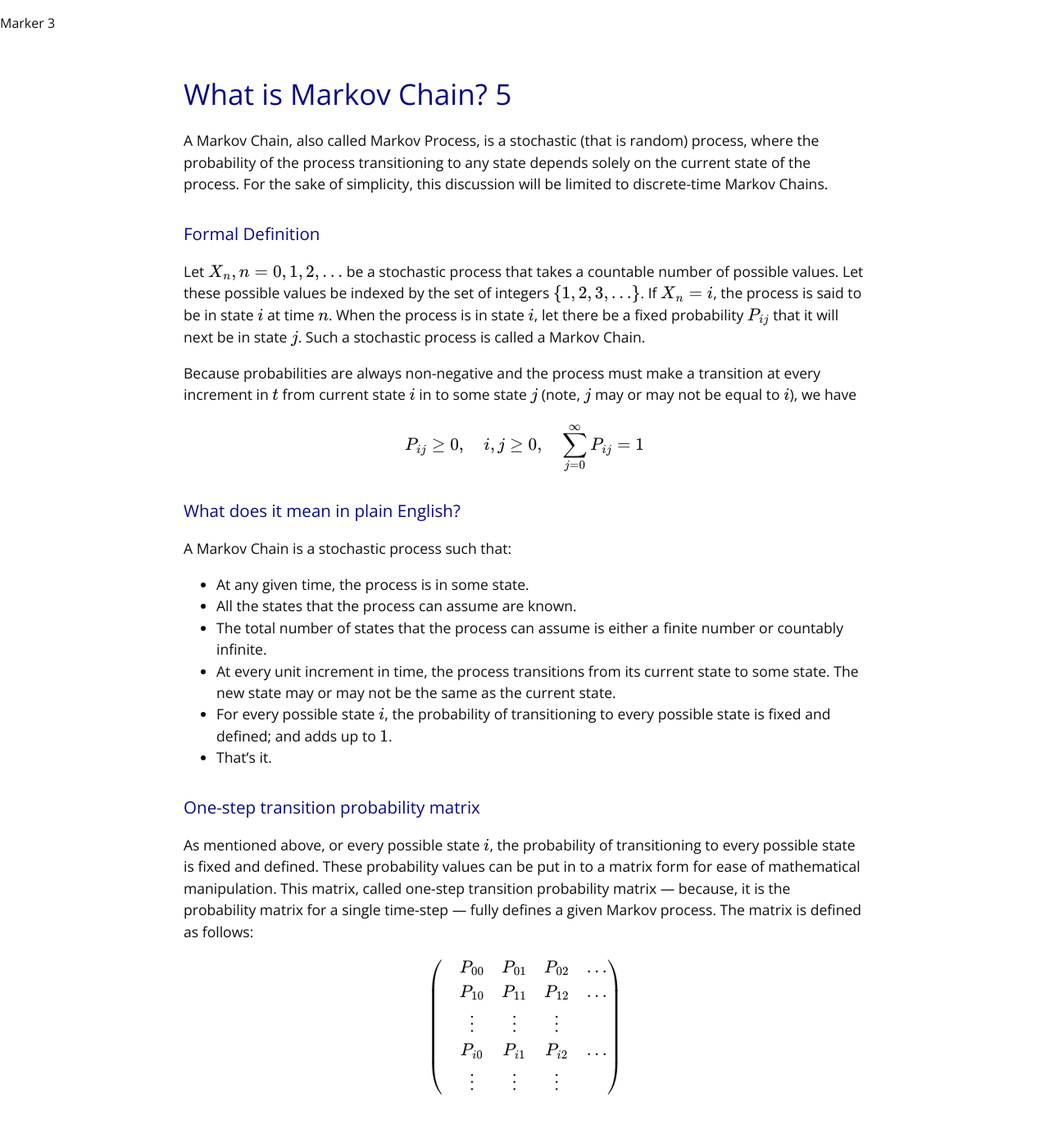
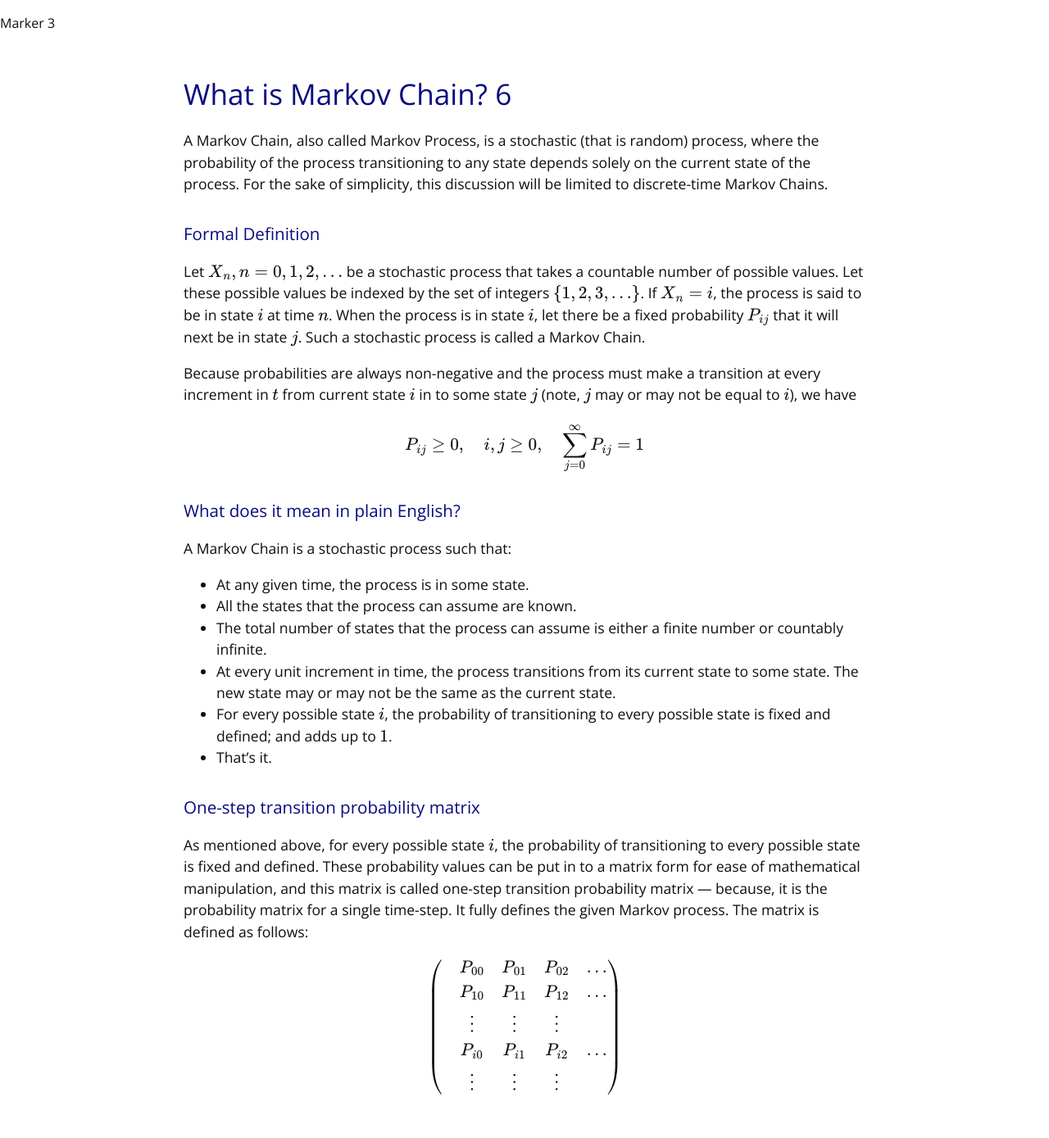
Before and after one commit to vinitjoglekar/playground, a Jekyll site: the page built from _pages/markov_chains.md, in a window 1280 px wide. Shown: the whole page at 82% size. Built offline with Jekyll 4.4.1, drawn with Linux system fonts in a browser that asks for light colours.

Commit message:
Update markov_chains.md

```diff
--- a/_pages/markov_chains.md
+++ b/_pages/markov_chains.md
@@ -3,7 +3,7 @@ layout: default
 title: What is Markov Chain?
 ---
 
-# What is Markov Chain? 5
+# What is Markov Chain? 6
 
 A Markov Chain, also called Markov Process, is a stochastic (that is random) process, where the probability of the process transitioning to any state depends solely on the current state of the process. For the sake of simplicity, this discussion will be limited to discrete-time Markov Chains.
 
@@ -27,7 +27,7 @@ A Markov Chain is a stochastic process such that:
 
 
 ### One-step transition probability matrix
-As mentioned above, or every possible state $i$, the probability of transitioning to every possible state is fixed and defined. These probability values can be put in to a matrix form for ease of mathematical manipulation. This matrix, called one-step transition probability matrix &mdash; because, it is the probability matrix for a single time-step &mdash; fully defines a given Markov process. The matrix is defined as follows:
+As mentioned above, for every possible state $i$, the probability of transitioning to every possible state is fixed and defined. These probability values can be put in to a matrix form for ease of mathematical manipulation, and this matrix is called one-step transition probability matrix &mdash; because, it is the probability matrix for a single time-step. It fully defines the given Markov process. The matrix is defined as follows:
 
 <div align="center">
 $$ \begin{pmatrix}
```
